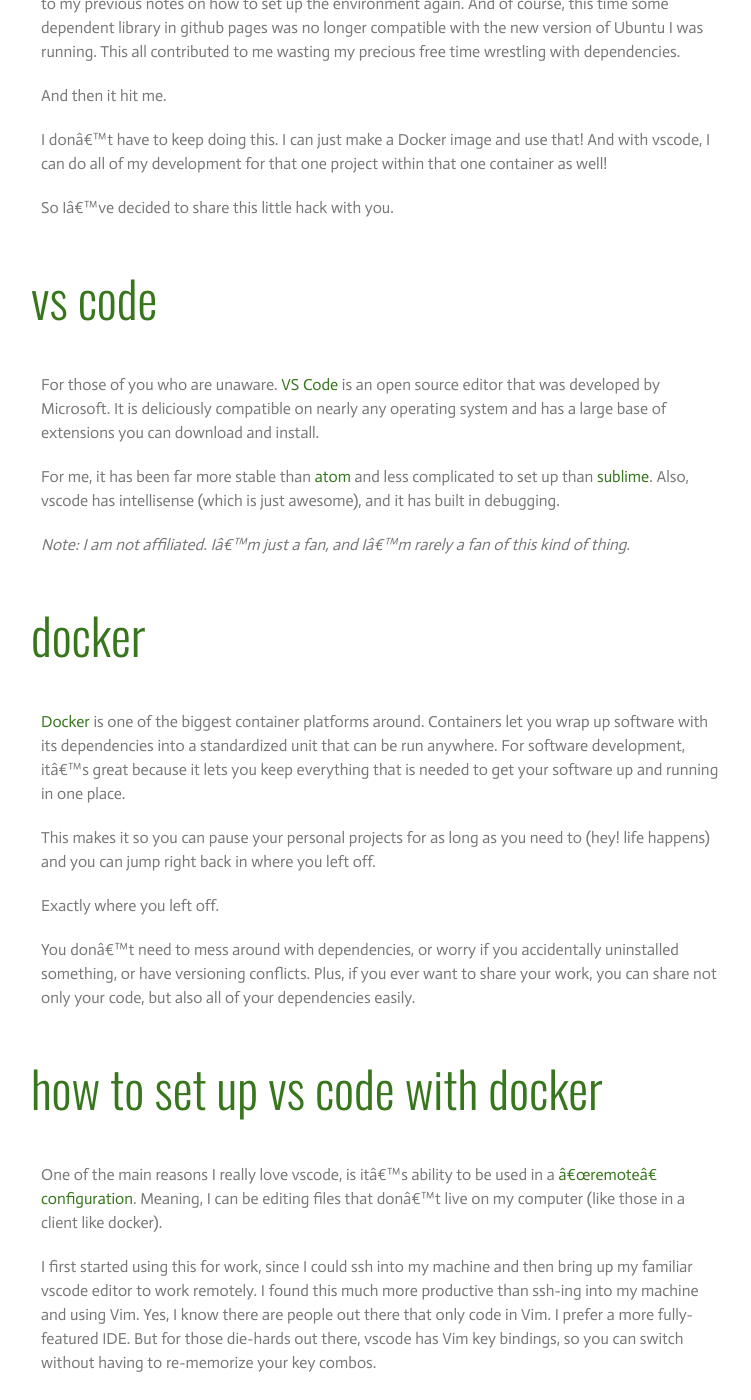
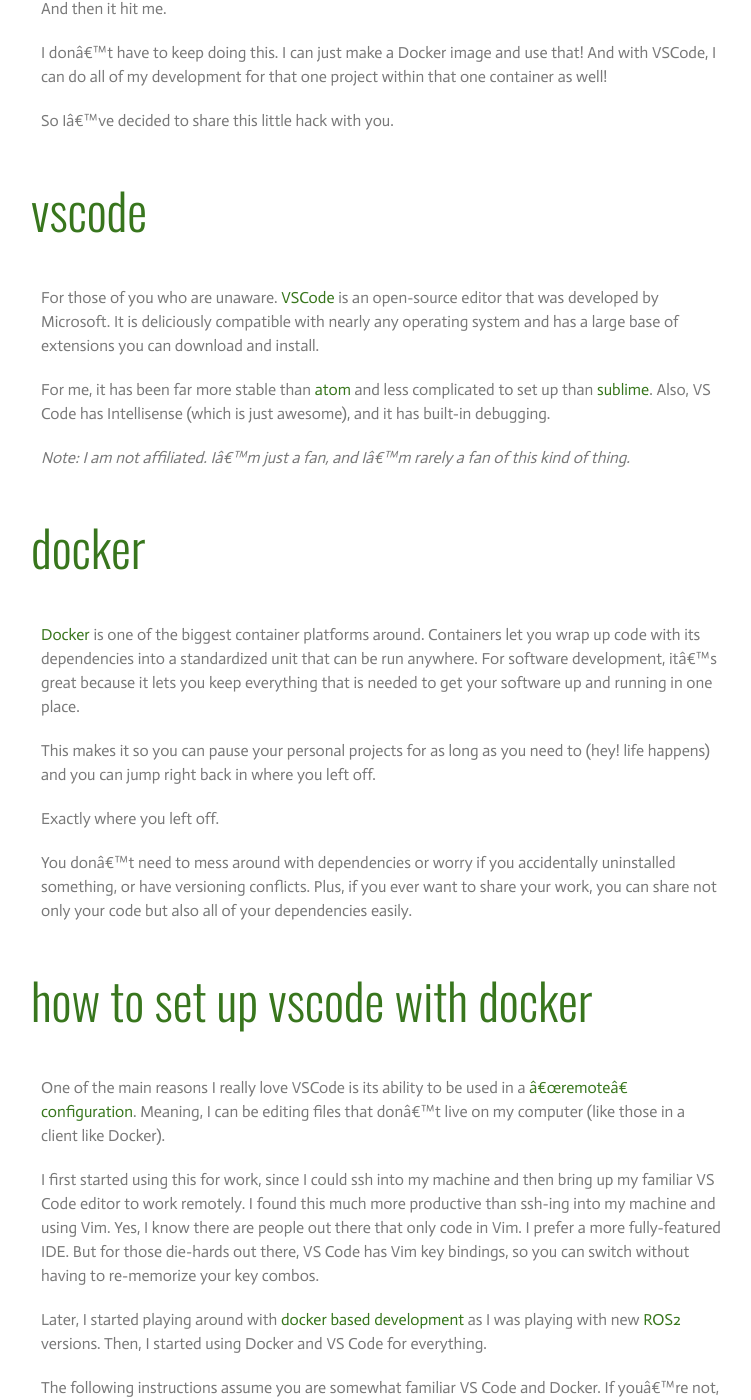
Before and after one commit to doytsujin/athackst.github.io, a Jekyll site: the page built from _articles/docker_development.md, in a window 1280 px wide and 1400 px high, scrolled down 1341 px. Shown: the whole window, without its empty margins (259-1010 px from the left). Built offline with Jekyll 4.4.1, drawn with Linux system fonts in a browser that asks for light colours; some of the changed text lies outside the part shown.

Commit message:
grammar fixes

```diff
--- a/_articles/docker_development.md
+++ b/_articles/docker_development.md
@@ -1,6 +1,6 @@
 ---
 layout: text_entry
-title: "My Secret: VSCode and Docker"
+title: "VSCode and Docker"
 category: Software Development
 tags: [vscode, docker]
 ---
@@ -15,61 +15,61 @@
 
 But this all seems like flagrant overkill for at home, for-fun coding.
 
-You only have one workstation you care about. Plus, it's not like you have to on-board anyone else into your personal code base. So why would you ever care about using Docker for personal code development?
+You only have one workstation you care about. Plus, it's not like you have to on-board anyone else into your personal codebase. So why would you ever care about using Docker for personal code development?
 
 I've found that even with my personal code development, I often want to have experimental spaces where I can download different libraries just to play around with them. I don't really want to have them installed on my system because:
 
-1. they can be hard to remove (especially if it was some beta that didn't *quite* have it's uninstall hooks done correctly)
+1. they can be hard to remove (especially if it was some beta that didn't *quite* have its uninstall hooks done correctly)
 2. they may conflict with some other library I have on my system and
 3. I'd have to continually keep it up to date and synced with compatible library versions.
 
-I realized when I decided to make a new website for [ProjectRobotPlayground](http://projectrobotplayground.com) that I had to refer back to my previous notes on how to set up the environment again. And of course, this time some dependent library in github pages was no longer compatible with the new version of Ubuntu I was running. This all contributed to me wasting my precious free time wrestling with dependencies.
+I realized when I decided to make a new website for [ProjectRobotPlayground](http://projectrobotplayground.com) that I had to refer back to my previous notes on how to set up the environment again. And of course, this time some dependent library in Github pages was no longer compatible with the new version of Ubuntu I was running. This all contributed to me wasting my precious free time wrestling with dependencies.
 
 And then it hit me.
 
-I don't have to keep doing this. I can just make a Docker image and use that! And with vscode, I can do all of my development for that one project within that one container as well!
+I don't have to keep doing this. I can just make a Docker image and use that! And with VSCode, I can do all of my development for that one project within that one container as well!
 
 So I've decided to share this little hack with you.
 
-## VS Code
+## VSCode
 
-For those of you who are unaware.  [VS Code](https://code.visualstudio.com/) is an open source editor that was developed by Microsoft.  It is deliciously compatible on nearly any operating system and has a large base of extensions you can download and install.
+For those of you who are unaware.  [VSCode](https://code.visualstudio.com/) is an open-source editor that was developed by Microsoft.  It is deliciously compatible with nearly any operating system and has a large base of extensions you can download and install.
 
-For me, it has been far more stable than [atom](https://atom.io/) and less complicated to set up than [sublime](https://www.sublimetext.com/).  Also, vscode has intellisense (which is just awesome), and it has built in debugging.
+For me, it has been far more stable than [atom](https://atom.io/) and less complicated to set up than [sublime](https://www.sublimetext.com/).  Also, VS Code has Intellisense (which is just awesome), and it has built-in debugging.
 
 _Note: I am not affiliated. I'm just a fan, and I'm rarely a fan of this kind of thing._
 
 ## Docker
 
-[Docker](https://www.docker.com/) is one of the biggest container platforms around.  Containers let you wrap up software with its dependencies into a standardized unit that can be run anywhere.  For software development, it's great because it lets you keep everything that is needed to get your software up and running in one place.
+[Docker](https://www.docker.com/) is one of the biggest container platforms around.  Containers let you wrap up code with its dependencies into a standardized unit that can be run anywhere.  For software development, it's great because it lets you keep everything that is needed to get your software up and running in one place.
 
 This makes it so you can pause your personal projects for as long as you need to (hey! life happens) and you can jump right back in where you left off.
 
 Exactly where you left off.
 
-You don't need to mess around with dependencies, or worry if you accidentally uninstalled something, or have versioning conflicts.  Plus, if you ever want to share your work, you can share not only your code, but also all of your dependencies easily.
+You don't need to mess around with dependencies or worry if you accidentally uninstalled something, or have versioning conflicts.  Plus, if you ever want to share your work, you can share not only your code but also all of your dependencies easily.
 
-## How to set up VS Code with Docker
+## How to set up VSCode with Docker
 
-One of the main reasons I really love vscode, is it's ability to be used in a ["remote" configuration](https://code.visualstudio.com/docs/remote/remote-overview).  Meaning, I can be editing files that don't live on my computer (like those in a client like docker).
+One of the main reasons I really love VSCode is its ability to be used in a ["remote" configuration](https://code.visualstudio.com/docs/remote/remote-overview).  Meaning, I can be editing files that don't live on my computer (like those in a client like Docker).
 
-I first started using this for work, since I could ssh into my machine and then bring up my familiar vscode editor to work remotely.  I found this much more productive than ssh-ing into my machine and using Vim.  Yes, I know there are people out there that only code in Vim.  I prefer a more fully-featured IDE.  But for those die-hards out there, vscode has Vim key bindings, so you can switch without having to re-memorize your key combos.
+I first started using this for work, since I could ssh into my machine and then bring up my familiar VS Code editor to work remotely.  I found this much more productive than ssh-ing into my machine and using Vim.  Yes, I know there are people out there that only code in Vim.  I prefer a more fully-featured IDE.  But for those die-hards out there, VS Code has Vim key bindings, so you can switch without having to re-memorize your key combos.
 
-Later, I started playing around with [docker based development](https://github.com/athackst/workstation_setup/tree/master/examples) as I was playing with new [ROS2](https://index.ros.org/doc/ros2/) versions.  Then, I started using docker and vscode for everything.
+Later, I started playing around with [docker based development](https://github.com/athackst/workstation_setup/tree/master/examples) as I was playing with new [ROS2](https://index.ros.org/doc/ros2/) versions.  Then, I started using Docker and VS Code for everything.
 
-The following instructions assumes you are somewhat familiar with vscode and docker.  If you're not, I encourage you to follow the links to learn more!
+The following instructions assume you are somewhat familiar VS Code and Docker.  If you're not, I encourage you to follow the links to learn more!
 
-### 1. Install VS Code and Docker
+### 1. Install VSCode and Docker
 
-[Download and install](https://code.visualstudio.com/download) VS Code from the [website](https://code.visualstudio.com/) to install the editor.
+[Download and install](https://code.visualstudio.com/download) VSCode from the [website](https://code.visualstudio.com/) to install the editor.
 
 Then, follow the instructions on [dockerhub](https://hub.docker.com/search/?type=edition&offering=community) to install docker CE (community edition).
 
-Finally, you'll want to install the vscode plugin that allows you to attach to a docker container. [Instructions here](https://marketplace.visualstudio.com/items?itemName=ms-vscode-remote.remote-containers)
+Finally, you'll want to install the VS Code plugin that allows you to attach to a docker container. [Instructions here](https://marketplace.visualstudio.com/items?itemName=ms-vscode-remote.remote-containers)
 
 ### 2. Set up your workspace
 
-Open VS Code and clock on the green square in the bottom right corner.
+Open VSCode and clock on the green square in the bottom right corner.
 
 ![vscode container menu](/assets/img/vscode_container_open_ss.png)
 
@@ -77,22 +77,22 @@
 
 ![vscode container menu](/assets/img/vscode_container_menu_ss.png)
 
-This will make a `.devcontainer` folder inside your workspace.  If you look at it, you will see a `devcontainer.json` file, which tells VS Code how to launch your container and a Dockerfile that defines your container.
+This will make a `.devcontainer` folder inside your workspace.  If you look at it, you will see a `devcontainer.json` file, which tells VSCode how to launch your container and a Dockerfile that defines your container.
 
 ![vscode container menu](/assets/img/vscode_container_devcontainer_ss.png)
 
 ### 3. Download and configure extensions inside the container
 
-You can even set up vscode plugins _inside your container_ so they will automatically load when you start the container.
+You can even set up VS Code plugins _inside your container_ so they will automatically load when you start the container.
 
-Hello linting tools!
+Hello, linting tools!
 
 ![vscode container menu](/assets/img/vscode_extensions_ss.png)
 
 ### 4. Some Gotchas
 
-It's a good idea to start the docker container with your user id and group (instead of root). This is because any edits you make in VS Code are made inside the container and will inherit the owner of the containers user.  This means your containers will have to have a non-root user built into them with the same user id and group that you have.
+It's a good idea to start the docker container with your user id and group (instead of root). This is because any edits you make in VSCode are made _inside_ the container and therefore all files will be owned by the container's user account.  This means your containers need to have a non-root user.
 
-It's also convenient to share your git credentials with the container.  If you use a credential manager, this will be automatically done for you!  If you use ssh, you will need to mount your credentials inside the container.
+_As of [VS Code 1.41](https://github.com/microsoft/vscode-docs/blob/master/remote-release-notes/v1_41.md) the non-root user is automatically matched to your user and gid on Linux.  Additionally, your ssh-agent is automatically forwarded into the container._
 
-Finally, you'll want to set up you're favorite bash tools, including completion.
+Finally, you'll want to set up you're favorite bash tools, including completion.  You can do this by mounting your `.bash_aliases` or `.bash_profile` file into your container.
```
Also changed, not shown: _articles/local_docker_registry.md (+7 -8 lines).
